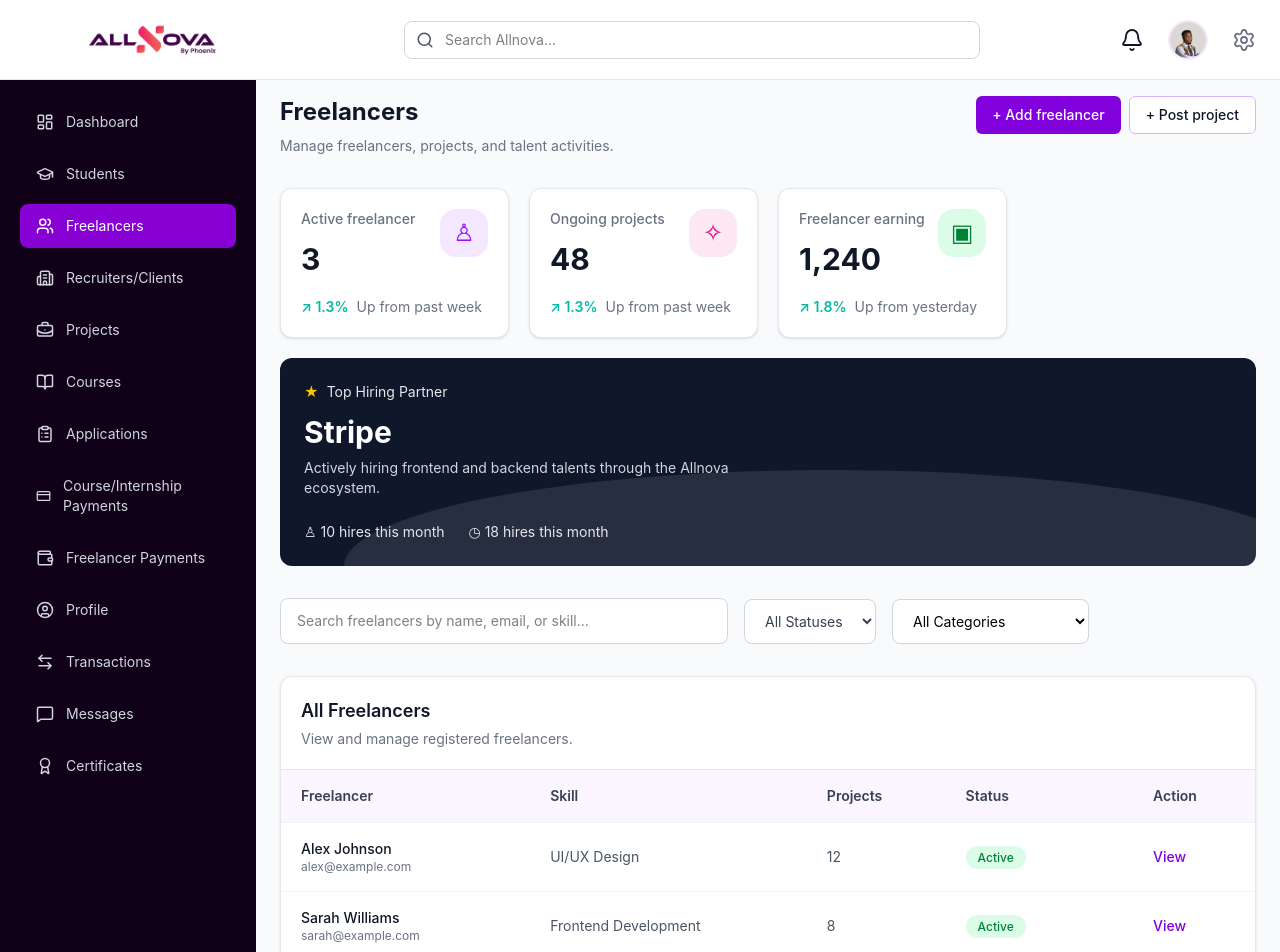
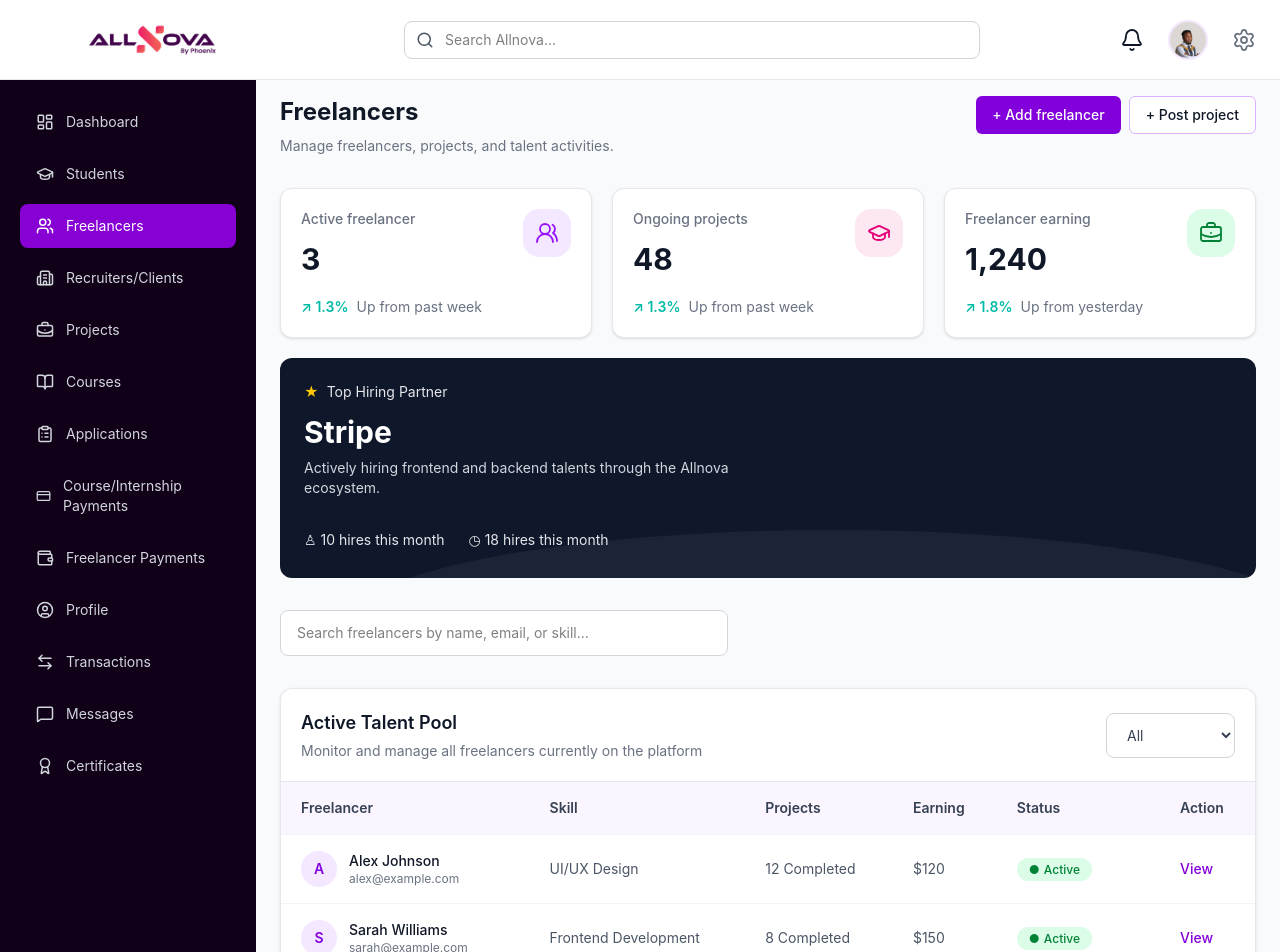
Before and after one commit to Allnovas-Org/Frontend, a React (Vite) app in the folder apps/admin/: page /admin/freelancers in a window 1280 px wide. Shown: the top 952 px of the page. Built offline with nearby package versions, Linux system fonts and the light colour scheme.

Commit message:
Improve freelancer dashboard layout and features

```diff
--- a/apps/admin/src/pages/Freelancers.tsx
+++ b/apps/admin/src/pages/Freelancers.tsx
@@ -1,9 +1,10 @@
 
 import { useEffect, useState } from "react";
+import { UsersRound, GraduationCap, BriefcaseBusiness } from "lucide-react";
 
 
 
-const getFreelancerStats = (list: typeof freelancers) => [
+const getFreelancerStats = (list: Freelancer[]) => [
   {
     title: "Active freelancer",
     value: list.filter((f) => f.status === "Active").length.toLocaleString(),
@@ -42,6 +43,7 @@ const freelancers = [
     email: "alex@example.com",
     skill: "UI/UX Design",
     projects: 12,
+    hourlyRate: "120",
     status: "Active",
   },
   {
@@ -50,6 +52,7 @@ const freelancers = [
     email: "sarah@example.com",
     skill: "Frontend Development",
     projects: 8,
+    hourlyRate: "150",
     status: "Active",
   },
   {
@@ -58,6 +61,7 @@ const freelancers = [
     email: "michael@example.com",
     skill: "Graphic Design",
     projects: 5,
+    hourlyRate: "85",
     status: "Pending",
   },
   {
@@ -66,6 +70,7 @@ const freelancers = [
     email: "grace@example.com",
     skill: "Content Writing",
     projects: 15,
+    hourlyRate: "120",
     status: "Active",
   },
   {
@@ -74,6 +79,7 @@ const freelancers = [
     email: "daniel@example.com",
     skill: "Backend Development",
     projects: 3,
+    hourlyRate: "100",
     status: "Suspended",
   },
 ];
@@ -226,7 +232,7 @@ setFreelancerPhoto(null);
 </div>
 
       {/* Statistics cards */}
-      <div className="mt-8 grid grid-cols-1 gap-5 md:grid-cols-2 xl:grid-cols-4">
+      <div className="mt-8 grid grid-cols-1 gap-5 md:grid-cols-3">
 
 {getFreelancerStats(freelancerList).map((stat) => (
 
@@ -245,13 +251,13 @@ setFreelancerPhoto(null);
           : "bg-green-100 text-green-700"
     }`}
   >
-    <span className="text-2xl">
-      {stat.title === "Active freelancer"
-        ? "♙"
-        : stat.title === "Ongoing projects"
-          ? "✧"
-          : "▣"}
-    </span>
+    {stat.title === "Active freelancer" ? (
+  <UsersRound size={24} strokeWidth={1.8} />
+) : stat.title === "Ongoing projects" ? (
+  <GraduationCap size={24} strokeWidth={1.8} />
+) : (
+  <BriefcaseBusiness size={24} strokeWidth={1.8} />
+)}
   </div>
 </div>
 
@@ -274,7 +280,7 @@ setFreelancerPhoto(null);
       </div>
 
       {/* Top Hiring Partner */}
-<div className="relative mt-5 mb-8 overflow-hidden rounded-xl bg-slate-900 p-6 text-white">
+<div className="relative mt-5 mb-8 min-h-[220px] overflow-hidden rounded-xl bg-slate-900 p-6 text-white">
   <div className="relative z-10">
     <p className="text-sm text-gray-200">
       <span className="mr-2 text-yellow-400">★</span>
@@ -290,13 +296,13 @@ setFreelancerPhoto(null);
       Allnova ecosystem.
     </p>
 
-    <div className="mt-6 flex flex-wrap gap-6 text-sm text-gray-200">
+    <div className="mt-8 flex flex-wrap gap-6 text-sm text-gray-200">
       <span>♙ 10 hires this month</span>
       <span>◷ 18 hires this month</span>
     </div>
   </div>
 
-  <div className="pointer-events-none absolute -bottom-24 -right-16 h-48 w-full rounded-[50%] bg-white/10" />
+  <div className="pointer-events-none absolute -bottom-36 -right-16 h-48 w-full rounded-[50%] bg-white/5" />
 </div>
       {projectList.length > 0 && (
   <div className="mb-8 rounded-xl border border-gray-200 bg-white p-6">
@@ -359,7 +365,7 @@ setShowPostProject(true);
       {/* Freelancers table */}
 
 
-<div className="mb-4 flex flex-wrap items-center gap-4">
+<div className="flex flex-wrap items-center gap-4">
   <input
     type="text"
     placeholder="Search freelancers by name, email, or skill..."
@@ -368,42 +374,31 @@ setShowPostProject(true);
     className="w-full max-w-md rounded-lg border border-gray-300 bg-white px-4 py-3 text-sm outline-none focus:border-purple-600"
   />
 
+
+</div>
+
+
+      <div className="mt-8 overflow-hidden rounded-xl border border-gray-200 bg-white shadow-sm">
+        <div className="flex flex-wrap items-center justify-between gap-4 border-b border-gray-200 p-5">
+
+          <div>
+          <h2 className="text-lg font-semibold text-gray-900">
+            Active Talent Pool
+          </h2>
+          <p className="mt-1 text-sm text-gray-500">
+            Monitor and manage all freelancers currently on the platform
+          </p>
+        </div>
         <select
   value={statusFilter}
   onChange={(e) => setStatusFilter(e.target.value)}
-    className="rounded-lg border border-gray-300 bg-white px-4 py-3 text-sm text-gray-700 outline-none focus:border-purple-600"
+  className="rounded-lg border border-gray-300 bg-white px-4 py-3 text-sm text-gray-700"
 >
-    <option value="All">All Statuses</option>
+  <option value="All">All</option>
   <option value="Active">Active</option>
   <option value="Pending">Pending</option>
   <option value="Suspended">Suspended</option>
 </select>
-  <select
-  value={categoryFilter}
-  onChange={(e) => setCategoryFilter(e.target.value)}
-  className="rounded-lg border border-gray-300 bg-white px-4 py-3 text-sm"
->
-  <option value="All">All Categories</option>
-  <option value="Design">Design</option>
-  <option value="Developer">Developer</option>
-  <option value="Data & AI">Data & AI</option>
-  <option value="Product Management">Product Management</option>
-  <option value="Content Writing">Content Writing</option>
-  <option value="Social Media">Social Media</option>
-  <option value="No-Code">No-Code</option>
-  <option value="Quality Assurance">Quality Assurance</option>
-</select>
-</div>
-
-
-      <div className="mt-8 overflow-hidden rounded-xl border border-gray-200 bg-white shadow-sm">
-        <div className="border-b border-gray-200 p-5">
-          <h2 className="text-lg font-semibold text-gray-900">
-            All Freelancers
-          </h2>
-          <p className="mt-1 text-sm text-gray-500">
-            View and manage registered freelancers.
-          </p>
         </div>
 
         <div className="overflow-x-auto">
@@ -413,6 +408,7 @@ setShowPostProject(true);
                 <th className="px-5 py-4 font-semibold">Freelancer</th>
                 <th className="px-5 py-4 font-semibold">Skill</th>
                 <th className="px-5 py-4 font-semibold">Projects</th>
+                <th className="px-5 py-4 font-semibold">Earning</th>
                 <th className="px-5 py-4 font-semibold">Status</th>
                 <th className="px-5 py-4 font-semibold">Action</th>
               </tr>
@@ -454,12 +450,28 @@ if (!matchesCategory) {
                   className="border-t border-gray-100 hover:bg-gray-50"
                 >
                   <td className="px-5 py-4">
+  <div className="flex items-center gap-3">
+    <div className="flex h-9 w-9 shrink-0 items-center justify-center overflow-hidden rounded-full bg-purple-100 text-sm font-semibold text-purple-700">
+      {freelancer.photo ? (
+        <img
+          src={freelancer.photo}
+          alt={freelancer.name}
+          className="h-full w-full object-cover"
+        />
+      ) : (
+        freelancer.name.charAt(0).toUpperCase()
+      )}
+    </div>
+
+    <div>
       <p className="font-medium text-gray-900">
         {freelancer.name}
       </p>
       <p className="text-xs text-gray-500">
         {freelancer.email}
       </p>
+    </div>
+  </div>
 </td>
 
                   <td className="px-5 py-4 text-gray-600">
@@ -467,9 +479,11 @@ if (!matchesCategory) {
                   </td>
 
                   <td className="px-5 py-4 text-gray-600">
-                    {freelancer.projects}
+                    {freelancer.projects} Completed
                   </td>
-
+<td className="px-5 py-4 text-gray-600">
+  {freelancer.hourlyRate ? `$${freelancer.hourlyRate}` : "—"}
+</td>
                   <td className="px-5 py-4">
                     <span
                       className={`rounded-full px-3 py-1 text-xs font-medium ${
@@ -480,7 +494,10 @@ if (!matchesCategory) {
                           : "bg-red-100 text-red-700"
                       }`}
                     >
+                      <span className="inline-flex items-center gap-1">
+  <span className="text-xs">●</span>
   {freelancer.status}
+</span>
                     </span>
                   </td>
 
```
Lines whose indentation alone changed are shown as unchanged.
